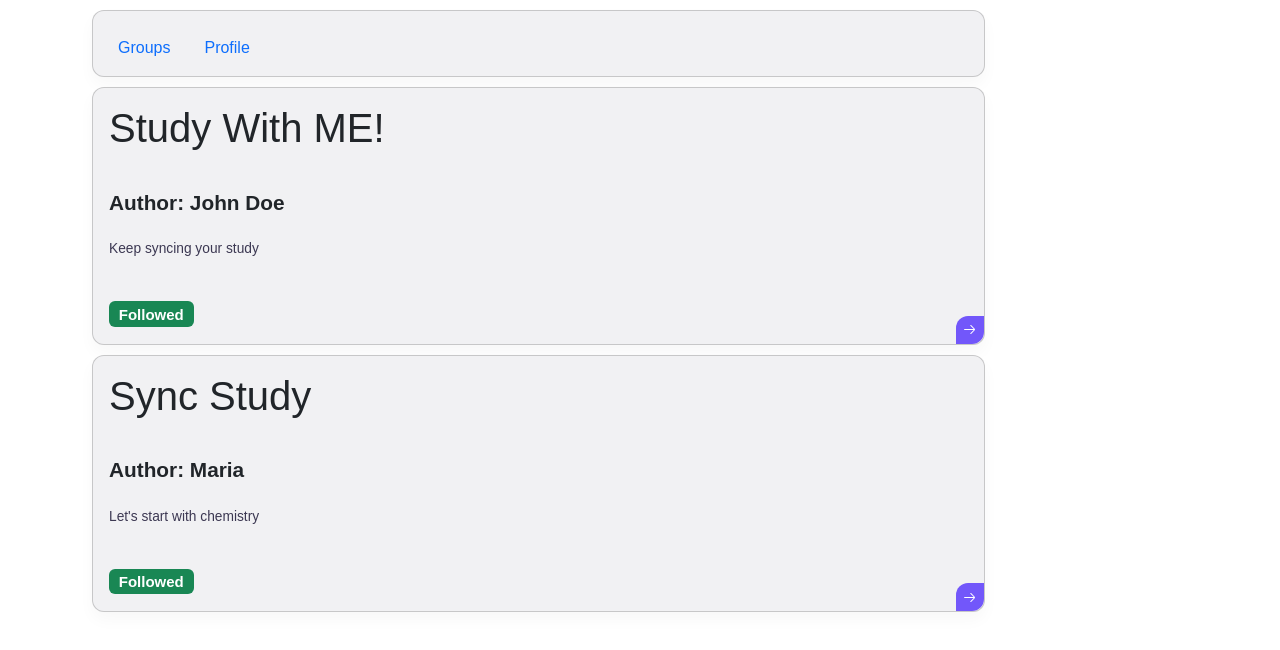
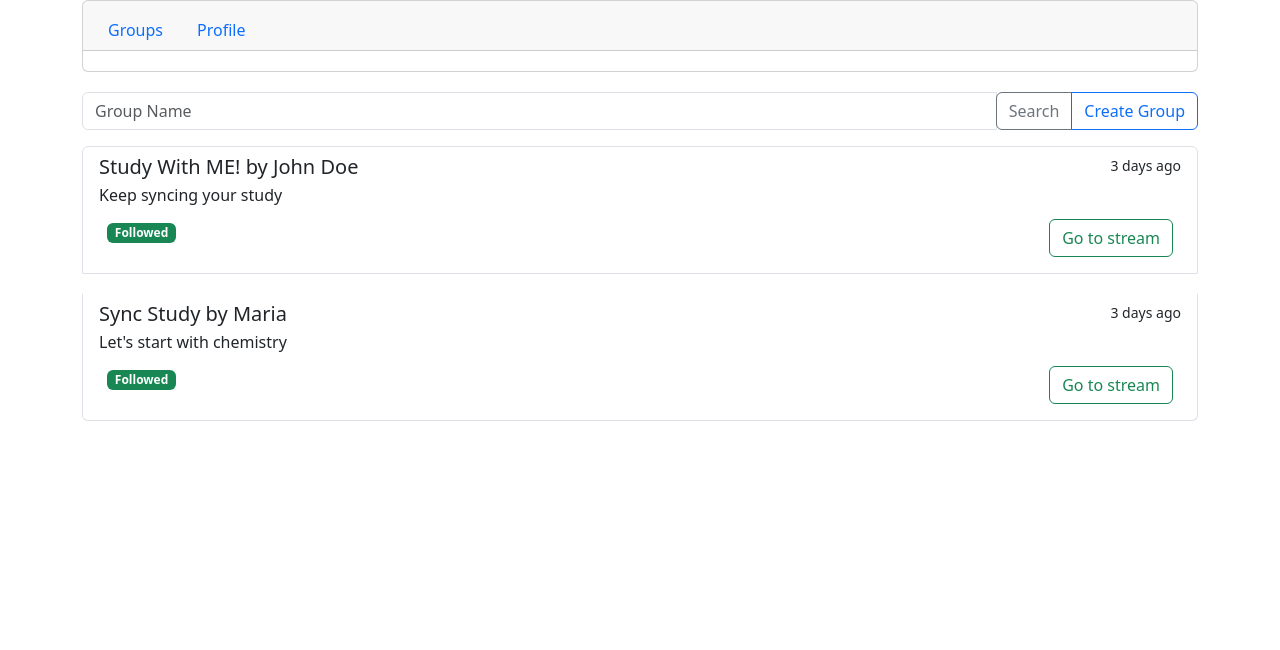
Before and after one commit to white-fortune/EduStream, a React (Vite) app: page /groups in a window 1280 px wide. Shown: the top 650 px of the page. Built offline with nearby package versions, Linux system fonts and the light colour scheme.

Commit message:
search/create group

```diff
--- a/src/components/Groups.css
+++ /dev/null
@@ -1,66 +0,0 @@
-.card {
-    --border-radius: 0.75rem;
-    --primary-color: #7257fa;
-    --secondary-color: #3c3852;
-    width: 80%;
-    font-family: "Arial";
-    padding: 1rem;
-    cursor: pointer;
-    border-radius: var(--border-radius);
-    background: #f1f1f3;
-    box-shadow: 0px 8px 16px 0px rgb(0 0 0 / 3%);
-    position: relative;
-    margin: 10px;
-    }
-
-    .card > * + * {
-    margin-top: 1.1em;
-    }
-
-    .card .card__content {
-    color: var(--secondary-color);
-    font-size: 0.86rem;
-    }
-
-    .card .card__title {
-    padding: 0;
-    font-size: 1.3rem;
-    font-weight: bold;
-    }
-
-    .card .card__state {
-    color: #6e6b80;
-    font-size: 20px;
-    }
-
-    .card .card__arrow {
-    position: absolute;
-    background: var(--primary-color);
-    padding: 0.4rem;
-    border-top-left-radius: var(--border-radius);
-    border-bottom-right-radius: var(--border-radius);
-    bottom: 0;
-    right: 0;
-    transition: 0.2s;
-    display: flex;
-    justify-content: center;
-    align-items: center;
-    }
-
-    .card svg {
-    transition: 0.2s;
-    }
-
-    /* hover */
-    .card:hover .card__title {
-    color: var(--primary-color);
-    text-decoration: underline;
-    }
-
-    .card:hover .card__arrow {
-    background: #111;
-    }
-
-    .card:hover .card__arrow svg {
-    transform: translateX(3px);
-    }
--- a/src/components/Groups.tsx
+++ b/src/components/Groups.tsx
@@ -1,5 +1,5 @@
 import { useNavigate } from "react-router-dom";
-import "./Groups.css";
+import { useState } from "react";
 
 interface Stream {
   id: string;
@@ -7,6 +7,115 @@ interface Stream {
   author: string;
   description: string;
 }
+
+const SearchPanel = ({ groupName }: { groupName: any }) => {
+  return (
+    <div className="input-group mb-3" style={{ marginTop: "20px" }}>
+      <input
+        type="text"
+        className="form-control"
+        placeholder="Group Name"
+        value={groupName[0]}
+        onChange={(e) => groupName[1](e.target.value)}
+      />
+      <div className="btn-group">
+        <button className="btn btn-outline-secondary" type="button">
+          Search
+        </button>
+        <button
+          className="btn btn-outline-primary"
+          type="button"
+          data-bs-toggle="modal"
+          data-bs-target="#exampleModal"
+        >
+          Create Group
+        </button>
+      </div>
+    </div>
+  );
+};
+
+const CreateGroupModal = ({
+  groupTitle,
+  groupDesc,
+  groupType,
+}: {
+  groupTitle: any;
+  groupDesc: any;
+  groupType: any;
+}) => {
+  return (
+    <>
+      <div
+        className="modal fade"
+        id="exampleModal"
+        aria-labelledby="exampleModalLabel"
+        aria-hidden="true"
+      >
+        <div className="modal-dialog">
+          <div className="modal-content">
+            <div className="modal-header">
+              <h1 className="modal-title fs-5" id="exampleModalLabel">
+                Track your progress!
+              </h1>
+              <button
+                type="button"
+                className="btn-close"
+                data-bs-dismiss="modal"
+                aria-label="Close"
+              ></button>
+            </div>
+
+            <div className="modal-body">
+              <label className="lead">Group Name:</label>
+              <input
+                type="text"
+                className="form-control"
+                placeholder="Task Title"
+                value={groupTitle[0]}
+                onChange={(e) => groupTitle[1](e.target.value)}
+              />
+              <br />
+              <label className="lead">Group Description:</label>
+              <textarea
+                className="form-control"
+                placeholder="Write less please!!"
+                value={groupDesc[0]}
+                onChange={(e) => groupDesc[1](e.target.value)}
+              />
+              <br />
+              <label className="lead">Type:</label>
+              <select
+                className="form-select"
+                value={groupType[0]}
+                onChange={(e) => groupType[1](e.target.value)}
+              >
+                <option value="private">Private</option>
+                <option value="public">Public</option>
+              </select>
+            </div>
+            <div className="modal-footer">
+              <button
+                type="button"
+                className="btn btn-danger"
+                data-bs-dismiss="modal"
+              >
+                Close
+              </button>
+              <button
+                type="button"
+                className="btn btn-success"
+                data-bs-dismiss="modal"
+              >
+                Create
+              </button>
+            </div>
+          </div>
+        </div>
+      </div>
+    </>
+  );
+};
 
 export default function Groups() {
   let streamList: Stream[] = [
@@ -24,42 +133,58 @@ export default function Groups() {
     },
   ];
 
-  let navigate = useNavigate();
+  const navigate = useNavigate();
+  const [groupName, setGroupName] = useState("");
+  const [groupTitle, setGroupTitle] = useState("");
+  const [groupDesc, setGroupDesc] = useState("");
+  const [groupType, setGroupType] = useState("private");
+
   function goToStream(streamID: string) {
     navigate(`/stream/${streamID}`);
   }
 
   return (
     <>
+      <SearchPanel groupName={[groupName, setGroupName]} />
+      <CreateGroupModal
+        groupTitle={[groupTitle, setGroupTitle]}
+        groupDesc={[groupDesc, setGroupDesc]}
+        groupType={[groupType, setGroupType]}
+      />
+
+      <div className="list-group">
         {streamList.map(({ id, title, author, description }: Stream) => {
           return (
-          <div className="card">
-            <p className="display-6">{title}</p>
-            <h3 className="card__title">Author: {author}</h3>
-            <p className="card__content">{description}</p>
-            <div className="card__state">
+            <div
+              className="list-group-item list-group-item-action"
+              aria-current="true"
+              style={{ marginBottom: "20px" }}
+              key={id}
+            >
+              <div className="d-flex w-100 justify-content-between">
+                <h5 className="mb-1">
+                  {title} by <a>{author}</a>
+                </h5>
+                <small>3 days ago</small>
+              </div>
+              <p className="mb-1">{description}</p>
+              <div className="d-flex">
+                <div className="p-2 flex-grow-1">
                   <span className="badge text-bg-success">Followed</span>
                 </div>
-            <div className="card__arrow">
-              <svg
-                xmlns="http://www.w3.org/2000/svg"
-                fill="none"
-                viewBox="0 0 24 24"
-                height="15"
-                width="15"
-                onClick={() => {
-                  goToStream(title);
-                }}
+                <div className="p-2">
+                  <button
+                    className="btn btn-outline-success"
+                    onClick={() => goToStream(title)}
                   >
-                <path
-                  fill="#fff"
-                  d="M13.4697 17.9697C13.1768 18.2626 13.1768 18.7374 13.4697 19.0303C13.7626 19.3232 14.2374 19.3232 14.5303 19.0303L20.3232 13.2374C21.0066 12.554 21.0066 11.446 20.3232 10.7626L14.5303 4.96967C14.2374 4.67678 13.7626 4.67678 13.4697 4.96967C13.1768 5.26256 13.1768 5.73744 13.4697 6.03033L18.6893 11.25H4C3.58579 11.25 3.25 11.5858 3.25 12C3.25 12.4142 3.58579 12.75 4 12.75H18.6893L13.4697 17.9697Z"
-                ></path>
-              </svg>
+                    Go to stream
+                  </button>
+                </div>
               </div>
             </div>
           );
         })}
+      </div>
     </>
   );
 }
--- a/src/components/NavBar.tsx
+++ b/src/components/NavBar.tsx
@@ -13,6 +13,7 @@ export default function NavBar() {
   return (
     <>
       <div className="card text-middle">
+        <div className="card-header" style={{ marginBottom: "20px" }}>
           <ul className="nav nav-tabs card-header-tabs">
             <li className="nav-item">
               <a
@@ -37,6 +38,7 @@ export default function NavBar() {
               </a>
             </li>
           </ul>
+        </div>
       </div>
     </>
   );
--- a/src/components/Stream.tsx
+++ b/src/components/Stream.tsx
@@ -1,6 +1,6 @@
 import { useParams } from "react-router-dom";
-import { ReactNode, useState } from "react";
-import { Button, Popover, OverlayTrigger } from "react-bootstrap";
+import { useState } from "react";
+import { Popover, OverlayTrigger } from "react-bootstrap";
 
 enum State {
   Done = "Done",
@@ -167,16 +167,17 @@ export default function Stream() {
       date: new Date(),
     },
   ];
+  let author: boolean = true;
+  let followed: boolean = false;
+
 
   const { name } = useParams<{ name: string }>();
   const [taskTitle, setTaskTitle] = useState("");
   const [taskState, setTaskState] = useState("On Going");
   const [desc, setDesc] = useState("");
   const [tasks, setTasks] = useState<Tasks[]>(someTasks);
-  let followed: boolean = false;
   const [follow, setFollow] = useState<boolean>(followed);
 
-  let author: boolean = false;
 
   const popover = (title: string) => (
     <Popover id="popover-basic">
```
Lines whose indentation alone changed are shown as unchanged.
